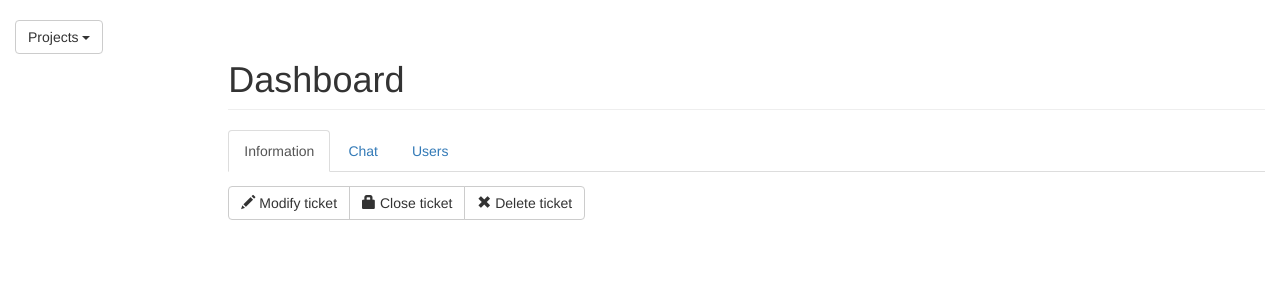
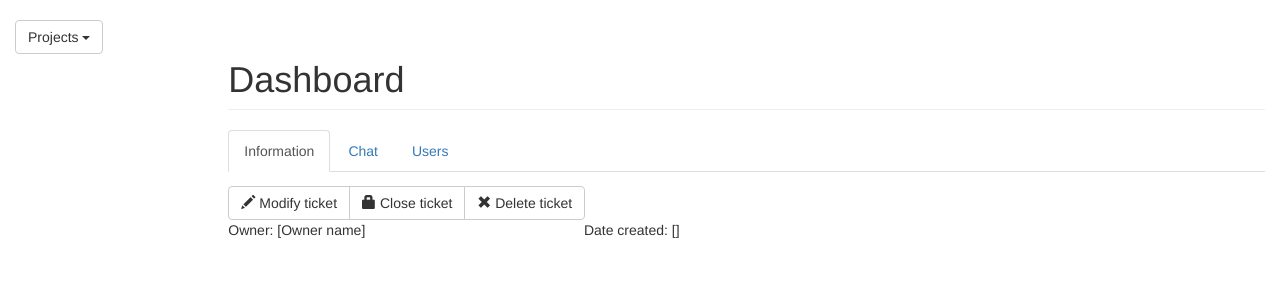
Before and after one commit to darrenburns/TeamProject3, a Django app: template templates/dashboard.html in a window 1280 px wide. Shown: the part 52-352 px from the top of the page. Run offline with Django 3.2, Linux system fonts and the light colour scheme; the template is opened without the code that fills it, so the values that code supplies are empty; parts of the project's set-up code (start-up, migrations or seed data) failed here and were passed over; some libraries are stand-ins or nearby versions.

Commit message:
Fixed conflict

```diff
--- a/templates/dashboard.html
+++ b/templates/dashboard.html
@@ -71,6 +71,12 @@
 
                             <div class="row">
                                 <div class="col-sm-4">
+                                    Owner: [Owner name]
+                                </div>
+                                <div class="col-sm-4">
+                                    Date created: []
+                                </div>
+                                <div class="col-sm-4">
 
                                 </div>
                             </div>
```
